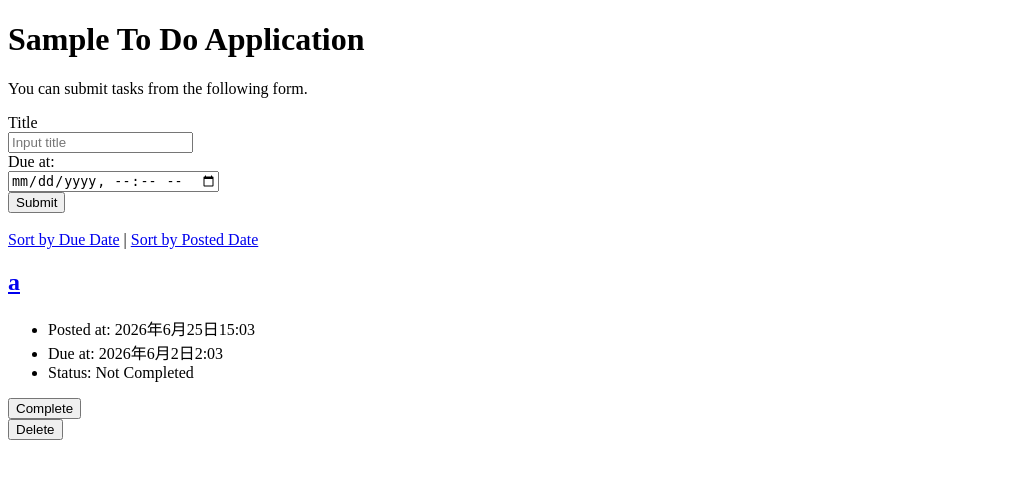
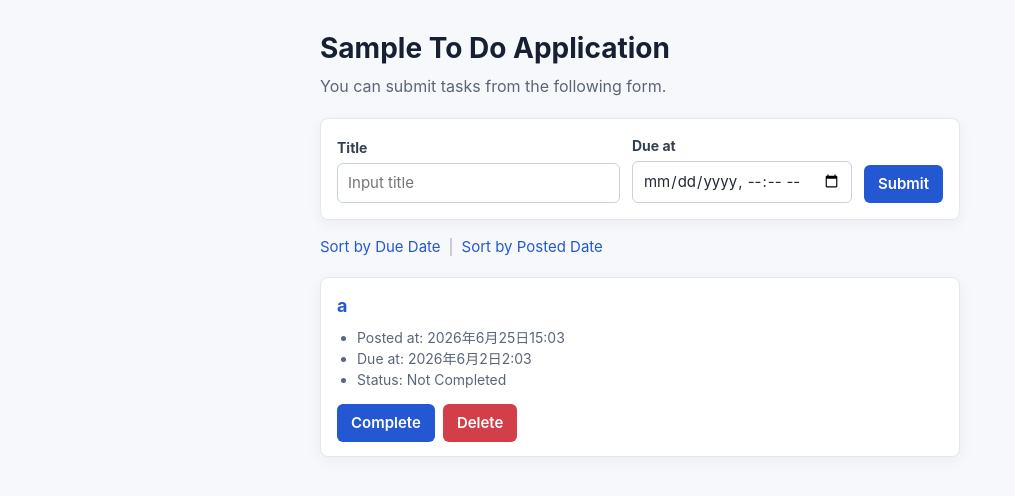
Before and after one commit to s1f10250057/django-test-exercise, a Django app: page / in a window 1280 px wide. Shown: the top 496 px of the page, without its empty margins (0-1015 px from the left). Run offline with Django 5.2, Linux system fonts and the light colour scheme; data comes from the database, SQL or seed files in the repository.

Commit message:
Add CSS styling

```diff
--- /dev/null
+++ b/todo/static/todo/style.css
@@ -0,0 +1,172 @@
+* {
+  box-sizing: border-box;
+}
+
+body {
+  margin: 0;
+  color: #243042;
+  background: #f7f8fb;
+  font-family: -apple-system, BlinkMacSystemFont, "Segoe UI", sans-serif;
+  font-size: 15px;
+  line-height: 1.5;
+}
+
+main {
+  width: 100%;
+  max-width: 680px;
+  margin: 0 auto;
+  padding: 32px 20px;
+}
+
+.page-header {
+  margin-bottom: 20px;
+}
+
+h1 {
+  margin: 0 0 8px;
+  color: #172033;
+  font-size: 28px;
+  line-height: 1.2;
+  letter-spacing: 0;
+}
+
+p {
+  margin: 0;
+  color: #5b6678;
+  font-size: 16px;
+}
+
+h2 {
+  margin: 0 0 8px;
+  font-size: 18px;
+}
+
+a {
+  color: #2458d3;
+  text-decoration: none;
+}
+
+a:hover {
+  text-decoration: underline;
+}
+
+form {
+  margin: 0;
+}
+
+.task-form {
+  display: grid;
+  grid-template-columns: minmax(0, 1fr) 220px auto;
+  gap: 12px;
+  align-items: end;
+  margin-bottom: 16px;
+  padding: 16px;
+  background: #ffffff;
+  border: 1px solid #e2e7f0;
+  border-radius: 8px;
+  box-shadow: 0 4px 14px rgb(34 48 74 / 6%);
+}
+
+label {
+  display: block;
+  margin-bottom: 5px;
+  color: #344052;
+  font-size: 14px;
+  font-weight: bold;
+}
+
+input {
+  width: 100%;
+  min-height: 38px;
+  padding: 8px 10px;
+  color: #1f2937;
+  background: #ffffff;
+  border: 1px solid #c8d1df;
+  border-radius: 6px;
+  font: inherit;
+}
+
+input:focus {
+  border-color: #4f7ee8;
+  outline: 3px solid rgb(79 126 232 / 18%);
+}
+
+button {
+  min-height: 38px;
+  padding: 8px 14px;
+  color: #ffffff;
+  background: #2458d3;
+  border: 0;
+  border-radius: 6px;
+  cursor: pointer;
+  font: inherit;
+  font-weight: 600;
+}
+
+button:hover {
+  background: #1d49b1;
+}
+
+.button-danger {
+  background: #d33f49;
+}
+
+.button-danger:hover {
+  background: #b8323b;
+}
+
+.sort-links {
+  display: flex;
+  gap: 8px;
+  align-items: center;
+  margin: 0 0 18px;
+  font-size: 15px;
+}
+
+.sort-links span {
+  color: #a1acbc;
+}
+
+.task-list {
+  display: grid;
+  gap: 12px;
+}
+
+.text {
+  padding: 14px 16px;
+  background: #ffffff;
+  border: 1px solid #e2e7f0;
+  border-radius: 8px;
+  box-shadow: 0 4px 16px rgb(34 48 74 / 5%);
+}
+
+ul {
+  margin: 0 0 14px;
+  padding-left: 20px;
+  color: #5b6678;
+  font-size: 14px;
+}
+
+.task-actions {
+  display: flex;
+  gap: 8px;
+  flex-wrap: wrap;
+}
+
+@media (max-width: 800px) {
+  main {
+    padding: 28px 16px;
+  }
+
+  .task-form {
+    grid-template-columns: 1fr;
+  }
+
+  .task-form button {
+    justify-self: start;
+  }
+
+  .task-actions button {
+    width: auto;
+  }
+}
--- a/todo/templates/todo/detail.html
+++ b/todo/templates/todo/detail.html
@@ -6,6 +6,7 @@
     <title>To Do Application</title>
     <meta charset="UTF-8">
     <meta name="author" content="INIAD">
+    <link rel="stylesheet" href="{% static 'todo/style.css' %}?v=2">
   </head>
 
   <body>
@@ -36,10 +37,7 @@
 
     <div>
       <a href="{% url 'index' %}">Top</a>
-<<<<<<< Updated upstream
       <a href="{% url 'update' task.id %}">Edit</a>
-=======
->>>>>>> Stashed changes
     </div>
   </body>
 
--- a/todo/templates/todo/edit.html
+++ b/todo/templates/todo/edit.html
@@ -6,6 +6,7 @@
     <title>To Do Application</title>
     <meta charset="UTF-8">
     <meta name="author" content="INIAD">
+    <link rel="stylesheet" href="{% static 'todo/style.css' %}?v=2">
   </head>
 
   <body>
--- a/todo/templates/todo/index.html
+++ b/todo/templates/todo/index.html
@@ -6,34 +6,38 @@
     <title>To Do Application</title>
     <meta charset="UTF-8">
     <meta name="author" content="INIAD">
+    <link rel="stylesheet" href="{% static 'todo/style.css' %}?v=2">
   </head>
 
   <body>
+    <main>
+      <header class="page-header">
         <h1>Sample To Do Application</h1>
         <p>You can submit tasks from the following form.</p>
-    <form action="{% url 'index' %}" method="post">
+      </header>
+
+      <form class="task-form" action="{% url 'index' %}" method="post">
         {% csrf_token %}
         <div>
-        <label for="titleInput">Title</label><br>
+          <label for="titleInput">Title</label>
           <input id="titleInput" name="title" type="text" placeholder="Input title">
         </div>
         <div>
-        <label for="dueInput">Due at:</label><br>
+          <label for="dueInput">Due at</label>
           <input id="dueInput" name="due_at" type="datetime-local">
         </div>
-      <div>
         <button type="submit">Submit</button>
-      </div>
       </form>
-    <br>
 
-    <div>
-      <a href="{% url 'index' %}?order=due">Sort by Due Date</a> |
+      <nav class="sort-links">
+        <a href="{% url 'index' %}?order=due">Sort by Due Date</a>
+        <span>|</span>
         <a href="{% url 'index' %}?order=post">Sort by Posted Date</a>
-    </div>
+      </nav>
 
+      <section class="task-list">
         {% for task in tasks %}
-    <div class="text">
+        <article class="text">
           <h2><a href="{% url 'detail' task.id %}">{{ task.title }}</a></h2>
           <ul>
             <li>Posted at: {{ task.posted_at }}</li>
@@ -46,6 +50,7 @@
             <li>Status: Not Completed</li>
             {% endif %}
           </ul>
+          <div class="task-actions">
             {% if not task.completed %}
             <form action="{% url 'complete' task.id %}" method="post">
               {% csrf_token %}
@@ -54,10 +59,13 @@
             {% endif %}
             <form action="{% url 'delete' task.id %}" method="post">
               {% csrf_token %}
-        <button type="submit">Delete</button>
+              <button class="button-danger" type="submit">Delete</button>
             </form>
           </div>
+        </article>
         {% endfor %}
+      </section>
+    </main>
   </body>
 
 </html>
```
Lines whose indentation alone changed are shown as unchanged.
